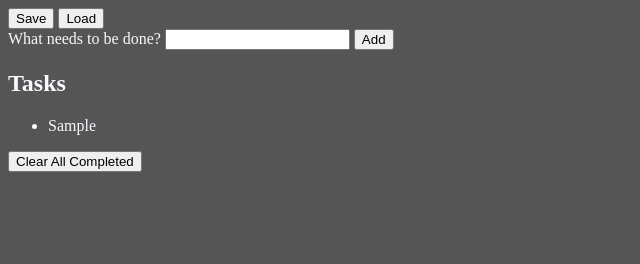
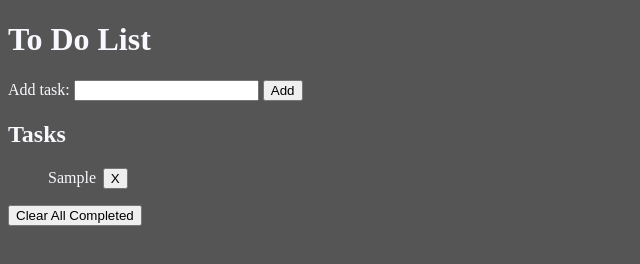
Before and after one commit to ericmoore0709/todo_list, a plain HTML site: page index.html in a window 1280 px wide. Both pictures are taken after typing "Sample" into the empty fields and a click on the input "Add". Shown: the whole page, without its empty margins (0-640 px from the left). Drawn offline with Linux system fonts and the light colour scheme.

Commit message:
Added localStorage support

```diff
--- a/index.css
+++ b/index.css
@@ -5,6 +5,11 @@ body {
 
 .input_container {
     display: inline;
+}
+
+li {
+    list-style-type: none;
+    width: fit-content;
 }
 
 li:hover, li.checked:hover {
@@ -15,3 +20,12 @@ li.checked {
     color: red;
     text-decoration: line-through;
 }
+
+.delete_button {
+    margin-left: .5em;
+}
+
+.delete_button:hover {
+    color: red;
+    background-color: grey;
+}
--- a/index.html
+++ b/index.html
@@ -11,11 +11,10 @@
 
 <body>
     <div id="container">
-        <button id="save_config">Save</button>
-        <button id="load_config">Load</button>
+        <h1>To Do List</h1>
         <form>
             <div class="input_container">
-                <label for="task_text">What needs to be done?</label>
+                <label for="task_text">Add task:</label>
                 <input type="text" id="task_text" />
             </div>
             <input type="submit" value="Add" />
--- a/index.js
+++ b/index.js
@@ -1,37 +1,51 @@
 function onFullyLoaded() {
 
     document.getElementById("task_list").addEventListener('click', (e) => {
-        // if the clicked item is an li...
-        if (e.target.tagName === "LI") {
-            // toggle class "checked"
+
+        if (e.target.tagName === "BUTTON") {
+            // ensure the user wishes to delete the task
+            if (!confirm("Are you sure you want to delete this task?"))
+                return;
+
+            // delete the li from the list
+            document.getElementById("task_list").removeChild(e.target.parentElement);
+        } else if (e.target.tagName === "LI") {
+            // if the clicked item is the LI text, toggle class "checked"
             e.target.classList.contains("checked") ? e.target.classList.remove("checked") : e.target.classList.add("checked")
         }
+
+        // add change to local storage
+        saveData();
+
     })
 
     document.querySelector("form").addEventListener("submit", (e) => {
         // prevent default submission
         e.preventDefault();
 
-        // get the input text
+        // get the input text (if it exists)
         const textValue = document.getElementById("task_text").value.trim();
-
-        // if there isn't any input text, don't bother.
         if (!textValue) return;
 
         // else create an li node to add
-        const newLi = document.createElement("li");
+        const newLi = createLi(textValue, false);
 
-        newLi.innerText = textValue;
-
-        // add li node
+        // add li node to tasklist
         document.getElementById("task_list").appendChild(newLi);
 
         // clear input text
         document.getElementById("task_text").value = ""
 
+        // add change to local storage
+        saveData();
+
     });
 
     document.getElementById("clear_tasks").addEventListener("click", () => {
+        // ensure tasks to be cleared
+        if (!confirm("Are you sure you want to clear all completed tasks? This action cannot be undone."))
+            return
+
         // for each li...
         document.querySelectorAll("li").forEach((li) => {
             // if li is checked...
@@ -40,38 +54,67 @@ function onFullyLoaded() {
                 document.getElementById("task_list").removeChild(li);
             }
         })
+
+        saveData();
+
     });
 
-    document.getElementById("save_config").addEventListener("click", () => {
-        const originalData = document.querySelectorAll("li");
-        const dataObj = [];
-        originalData.forEach((li) => {
-            dataObj.push({ text: li.innerText, checked: li.classList.contains("checked") });
-        })
-        localStorage.setItem("data", JSON.stringify(dataObj));
+    /**
+     * Updates the local storage data store with the current task list data representation
+     */
+    function saveData() {
+        const data = [];
+        const taskList = document.getElementById("task_list").childNodes;
+
+        taskList.forEach((li) => {
+
+            const obj = {
+                taskName: li.innerText.substring(0, li.innerText.length - 1),
+                checked: li.classList.contains("checked"),
+            }
+            data.push(obj);
+        });
+
+        localStorage.setItem("data", JSON.stringify(data));
+    }
+
+}
+
+document.addEventListener("DOMContentLoaded", () => {
+    const data = JSON.parse(localStorage.getItem("data"));
+    const taskList = document.getElementById("task_list");
+
+    // for each task in data
+    data.forEach((task) => {
+
+        // create an li node to add
+        const newLi = createLi(task.taskName, task.checked);
+
+        // add li node to tasklist
+        taskList.appendChild(newLi);
     });
+})
 
-    document.getElementById("load_config").addEventListener("click", () => {
+/**
+ * Returns an li element with innerText text and checked class if checked.
+ * @param {*} text the innerText to set
+ * @param {*} checked whether to add checked class to li
+ * @returns the new li node
+ */
+function createLi(text, checked) {
+    const li = document.createElement("li");
+    li.innerText = text;
+    if (checked)
+        li.classList.add("checked");
 
-        if (!confirm("Are you sure you want to load the previous configuration? All unsaved data will be lost.")) {
-            return;
-        }
+    // add delete button
+    const delBtn = document.createElement("button");
+    delBtn.classList.add("delete_button");
+    delBtn.innerText = "X"
+    li.appendChild(delBtn);
 
-        const data = JSON.parse(localStorage.getItem("data"));
-        const taskList = document.getElementById("task_list");
+    return li;
 
-        // clear the to-do list as-is
-        while (taskList.firstChild) {
-            taskList.removeChild(taskList.firstChild);
-        }
-
-        data.forEach((li) => {
-            const newLi = document.createElement("li");
-            newLi.innerText = li.text;
-            if (li.checked) newLi.classList.add("checked");
-            taskList.appendChild(newLi);
-        })
-    });
 }
 
 window.addEventListener("load", onFullyLoaded);
```
